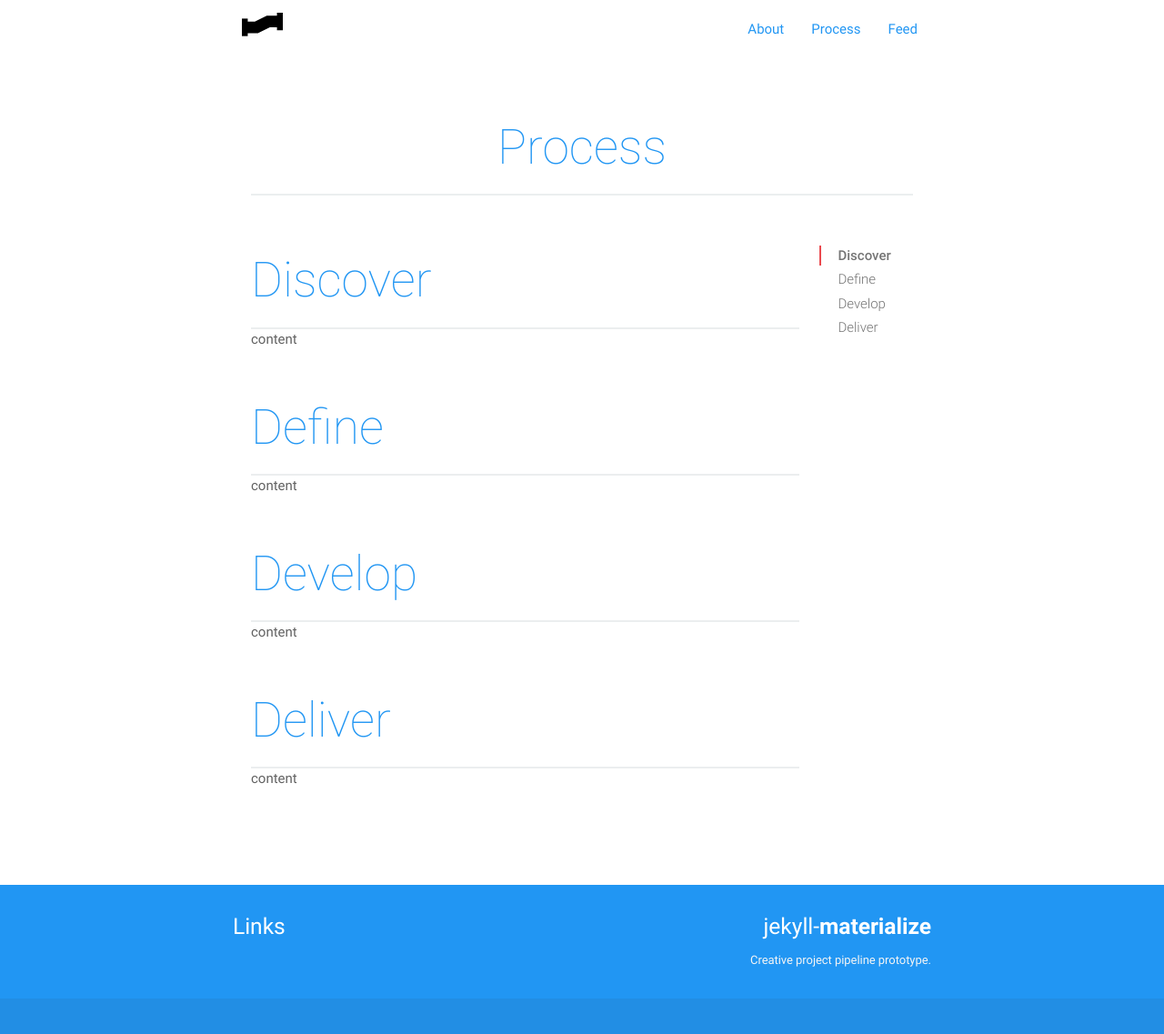
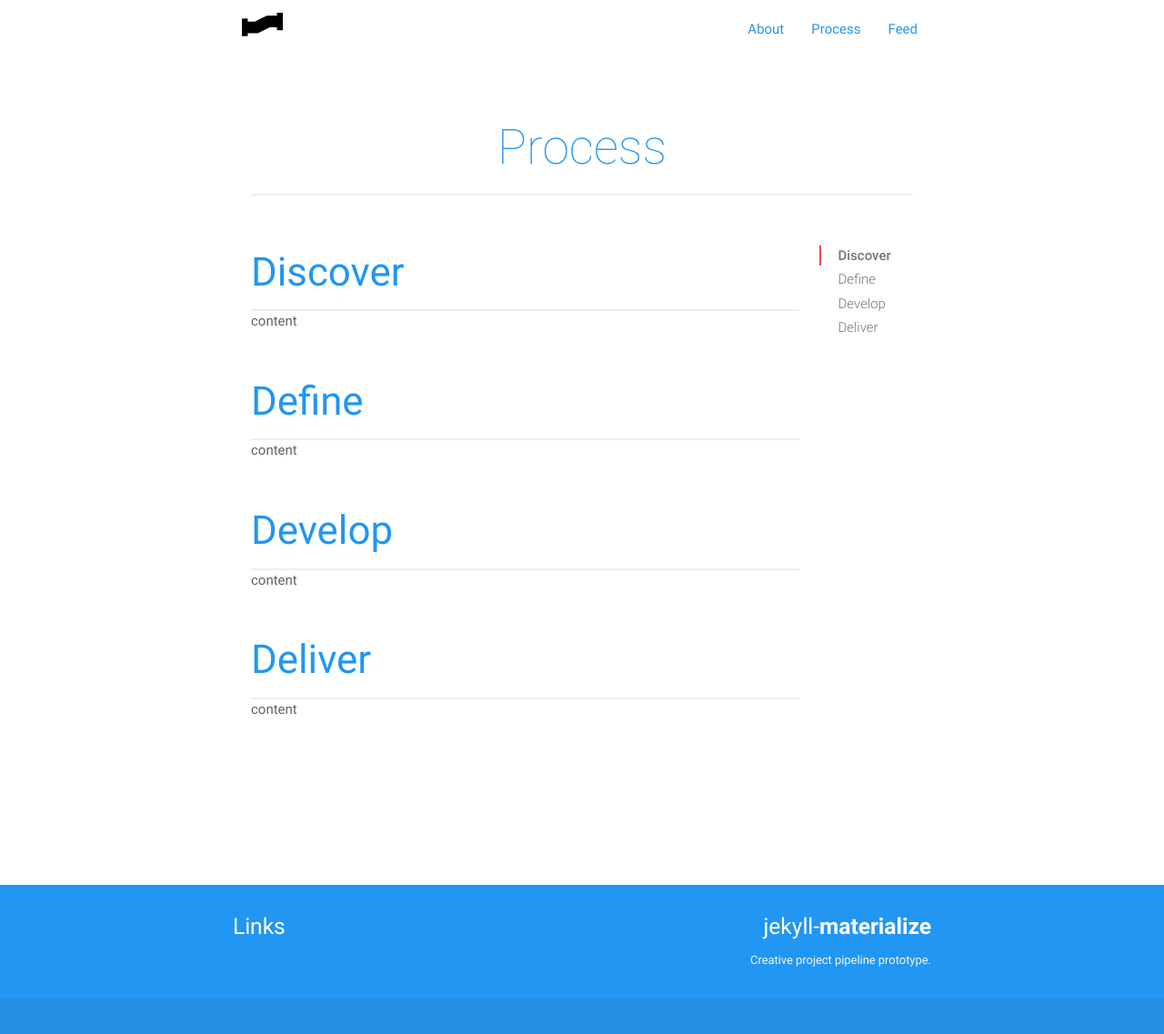
Before and after one commit to dmd-program/pipeline, a Jekyll site: the page built from process/index.html, in a window 1280 px wide and 1148 px high. Shown: the top 1137 px of the window at 91% size. Built offline with Jekyll 4.4.1, drawn with Linux system fonts in a browser that asks for light colours.

Commit message:
process styling

```diff
--- a/process/index.html
+++ b/process/index.html
@@ -6,24 +6,24 @@ title: Process
   <div class="row">
     <div class="col s12 m9 l10">
       <div id="discover" class="section scrollspy">
-        <h2 class="thin blue-text">Discover</h2>
+        <h3 class="blue-text">Discover</h3>
         <div class="divider"></div>
         <p>content</p>
       </div>
 
       <div id="define" class="section scrollspy">
-        <h2 class="thin blue-text">Define</h2>
+        <h3 class="blue-text">Define</h3>
         <div class="divider"></div>
         <p>content</p>
       </div>
 
       <div id="develop" class="section scrollspy">
-        <h2 class="thin blue-text">Develop</h2>
+        <h3 class="blue-text">Develop</h3>
         <div class="divider"></div>
         <p>content</p>
       </div>
       <div id="deliver" class="section scrollspy">
-        <h2 class="thin blue-text">Deliver</h2>
+        <h3 class="blue-text">Deliver</h3>
         <div class="divider"></div>
         <p>content</p>
       </div>
```
